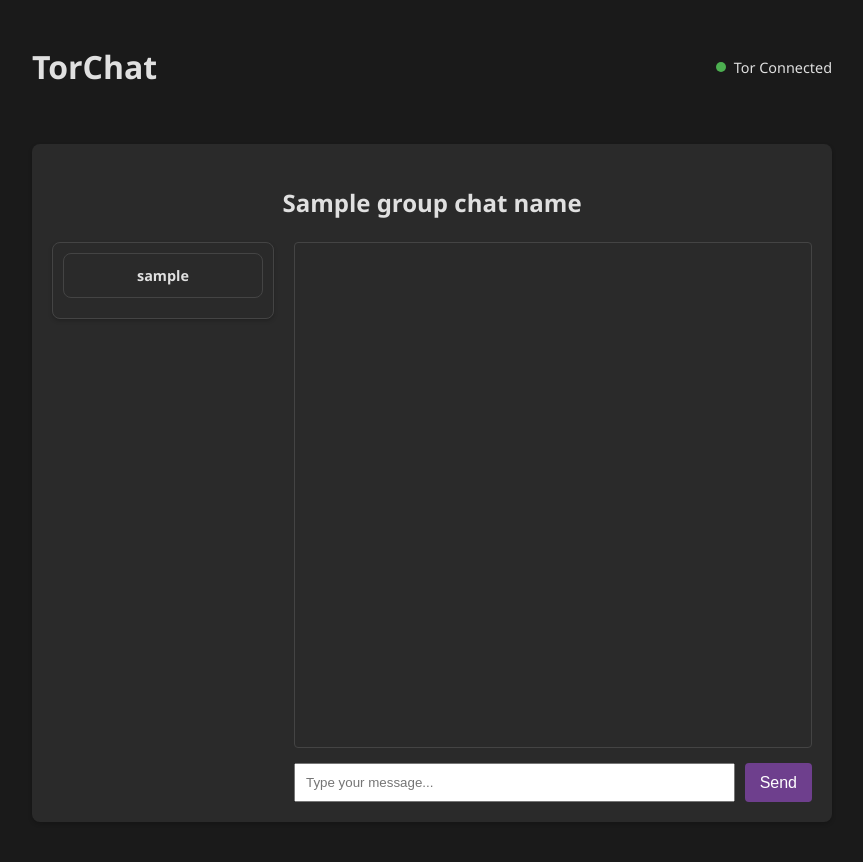
After one commit to TamairNV/P2P-Tor-Communications, a Flask app: template templates/group_chat.html in a window 1280 px wide. The commit adds this page. Shown: the whole page, without its empty margins (208-1071 px from the left). Run offline with Flask 3, Linux system fonts and the light colour scheme; the template is opened without the code that fills it: most values are stand-ins (such as "Sample title", 1, 10 or a date in 2020).

Commit message:
Group Chat Functionaility

```diff
--- a/static/css/style.css
+++ b/static/css/style.css
@@ -99,6 +99,7 @@ header {
     display: flex;
     gap: 20px;
 }
+
 
 .sidebar {
     width: 200px;
@@ -273,3 +274,44 @@ header {
     background-color: rgba(244, 67, 54, 0.2);
     border: 1px solid var(--error);
 }
+
+.chat-layout {
+    display: flex;
+    align-items: flex-start;
+    gap: 20px;
+}
+
+.chat-container {
+    flex: 1;
+}
+
+.side-chatters {
+    width: 200px;
+    border: 1px solid #444;
+    border-radius: 8px;
+    padding: 10px;
+    box-shadow: 0 2px 4px rgba(0, 0, 0, 0.2);
+    overflow-y: auto;
+    max-height: 70vh; /* Same height as the chat messages for consistency */
+}
+
+.side-chatters .person {
+    background-color: #2a2a2a;
+    border: 1px solid #444;
+    border-radius: 8px;
+    margin-bottom: 10px;
+    padding: 10px;
+    text-align: center;
+    font-size: 0.9em;
+    transition: transform 0.2s ease-in-out, background-color 0.2s;
+}
+
+.side-chatters .person:hover {
+    transform: scale(1.05);
+    background-color: var(--secondary);
+    color: var(--text);
+}
+
+h2{
+    text-align: center;
+}
--- /dev/null
+++ b/templates/group_chat.html
@@ -0,0 +1,39 @@
+{% extends "base.html" %}
+
+{% block title %}Chat with {{ friend }}{% endblock %}
+
+{% block content %}
+<div class="card">
+    <h2>{{ group_chat_name }}</h2>
+    <div class="chat-layout">
+
+                <div class="side-chatters">
+            {% for person in people %}
+            <div class="person">
+                <strong>{{ person.username }}</strong>
+            </div>
+            {% endfor %}
+        </div>
+        <div class="chat-container">
+            <div class="chat-messages" id="chat-messages">
+                {% for msg in messages %}
+                <div class="message">
+                    <strong>{{ msg.username }}:</strong> {{ msg.message }}
+                </div>
+                {% endfor %}
+            </div>
+
+            <form method="POST" action="{{ url_for('chat.send_group_chat_message') }}">
+                <div class="message-input">
+                    <input type="text" id="message-input" name="message" placeholder="Type your message...">
+                    <button type="submit" class="btn" id="send-btn">Send</button>
+                </div>
+            </form>
+        </div>
+
+
+    </div>
+</div>
+
+
+{% endblock %}
```
Also changed, not shown: GroupChat.py (+7 -5 lines), P2P.py (deleted, +0 -20 lines), routes/auth.py (+6 -1 lines), routes/chat.py (+35 -31 lines), templates/dashboard.html (+10 -1 lines), 2 other files.
